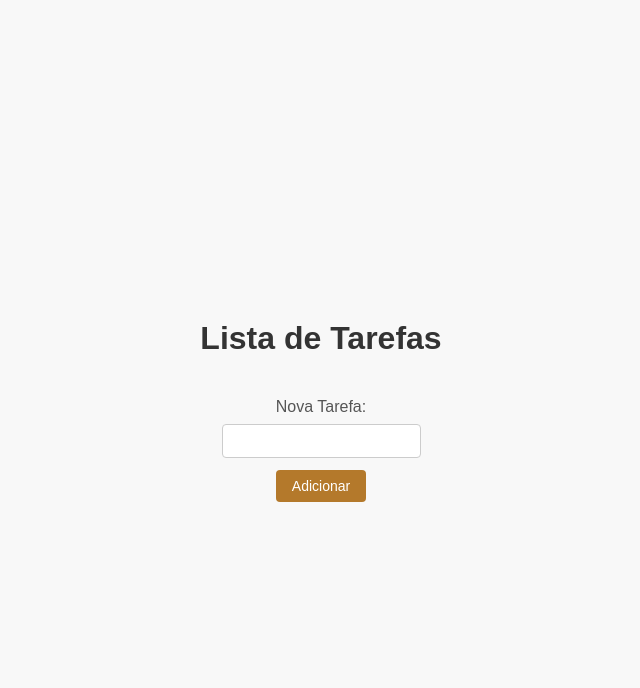
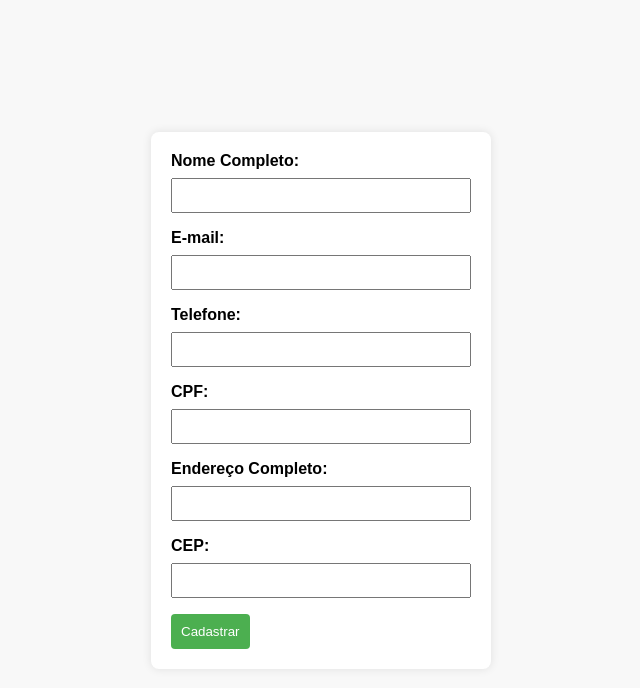
Before and after one commit to lucasschunemann/jquery, a plain HTML site: page index.html in a window 1280 px wide. Shown: the whole page, without its empty margins (319-959 px from the left). Drawn offline with nearby package versions, Linux system fonts and the light colour scheme.

Commit message:
Arquivos adicionados por upload

```diff
--- a/index.html
+++ b/index.html
@@ -2,22 +2,35 @@
 <html lang="pt-br">
 <head>
   <meta charset="UTF-8">
-  <title>Lista de Tarefas</title>
-  <link rel="stylesheet" href="/styles.css">
+  <title>Formulário de Cadastro</title>
+  <link rel="stylesheet" type="text/css" href="styles.css">
+  <script src="https://code.jquery.com/jquery-3.6.4.min.js"></script>
+  <script src="https://cdnjs.cloudflare.com/ajax/libs/jquery.mask/1.14.16/jquery.mask.min.js"></script>
+  <script src="main.js"></script>
 </head>
 <body>
 
-  <h1>Lista de Tarefas</h1>
+  <form id="cadastroForm">
+    <label for="nomeCompleto">Nome Completo:</label>
+    <input type="text" id="nomeCompleto" name="nomeCompleto" required>
 
-  <form id="formTarefa">
-    <label for="tarefa">Nova Tarefa:</label>
-    <input type="text" id="tarefa" required>
-    <button type="submit">Adicionar</button>
+    <label for="email">E-mail:</label>
+    <input type="email" id="email" name="email" required>
+
+    <label for="telefone">Telefone:</label>
+    <input type="text" id="telefone" name="telefone" required>
+
+    <label for="cpf">CPF:</label>
+    <input type="text" id="cpf" name="cpf" required>
+
+    <label for="endereco">Endereço Completo:</label>
+    <input type="text" id="endereco" name="endereco" required>
+
+    <label for="cep">CEP:</label>
+    <input type="text" id="cep" name="cep" required>
+
+    <button type="submit">Cadastrar</button>
   </form>
 
-  <ul></ul>
-
-  <script src="https://code.jquery.com/jquery-3.6.4.min.js"></script>
-  <script src="/main.js"></script>
 </body>
 </html>
--- a/main.js
+++ b/main.js
@@ -1,15 +1,13 @@
 $(document).ready(function() {
-    $("#formTarefa").submit(function(event) {
+    // Aplicar máscaras aos campos usando o jQuery Mask Plugin
+    $('#telefone').mask('(00) 0000-0000');
+    $('#cpf').mask('000.000.000-00');
+    $('#cep').mask('00000-000');
+
+    // Adicione mais lógica JavaScript conforme necessário, como validações, envio do formulário, etc.
+    $('#cadastroForm').submit(function(event) {
       event.preventDefault();
-
-      var novaTarefa = $("#tarefa").val();
-
-      $("ul").append("<li>" + novaTarefa + "</li>");
-
-      $("#tarefa").val("");
-    });
-
-    $("ul").on("click", "li", function() {
-      $(this).toggleClass("completed");
+      // Lógica de envio do formulário ou validação aqui
+      console.log('Formulário enviado!');
     });
   });
--- a/styles.css
+++ b/styles.css
@@ -10,34 +10,30 @@ body {
     height: 100vh;
   }
 
-  h1 {
-    color: #333;
-  }
-
   form {
-    margin-top: 20px;
-    display: flex;
-    flex-direction: column;
-    align-items: center;
+    width: 300px;
+    padding: 20px;
+    background-color: #fff;
+    border-radius: 8px;
+    box-shadow: 0 0 10px rgba(0, 0, 0, 0.1);
   }
 
   label {
     margin-bottom: 8px;
-    color: #555;
+    display: block;
+    font-weight: bold;
   }
 
   input {
+    width: 100%;
     padding: 8px;
-    font-size: 14px;
-    border: 1px solid #ccc;
-    border-radius: 4px;
-    margin-bottom: 12px;
+    margin-bottom: 16px;
+    box-sizing: border-box;
   }
 
   button {
-    padding: 8px 16px;
-    font-size: 14px;
-    background-color: #b4792b;
+    padding: 10px;
+    background-color: #4caf50;
     color: #fff;
     border: none;
     border-radius: 4px;
@@ -46,26 +42,5 @@ body {
   }
 
   button:hover {
-    background-color: #925f1c;
+    background-color: #45a049;
   }
-
-  ul {
-    padding: 0;
-    margin: 0;
-  }
-
-  li {
-    padding: 8px;
-    font-size: 16px;
-    border-bottom: 1px solid #ddd;
-    cursor: pointer;
-    transition: background-color 0.3s;
-  }
-
-  li:hover {
-    background-color: #f5f5f5;
-  }
-
-  .completed {
-    text-decoration: line-through;
-  }
```
